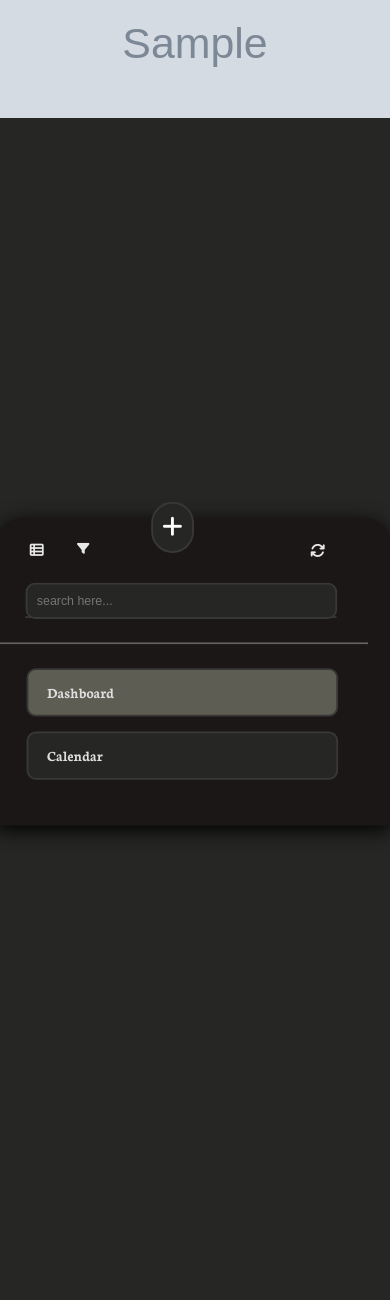
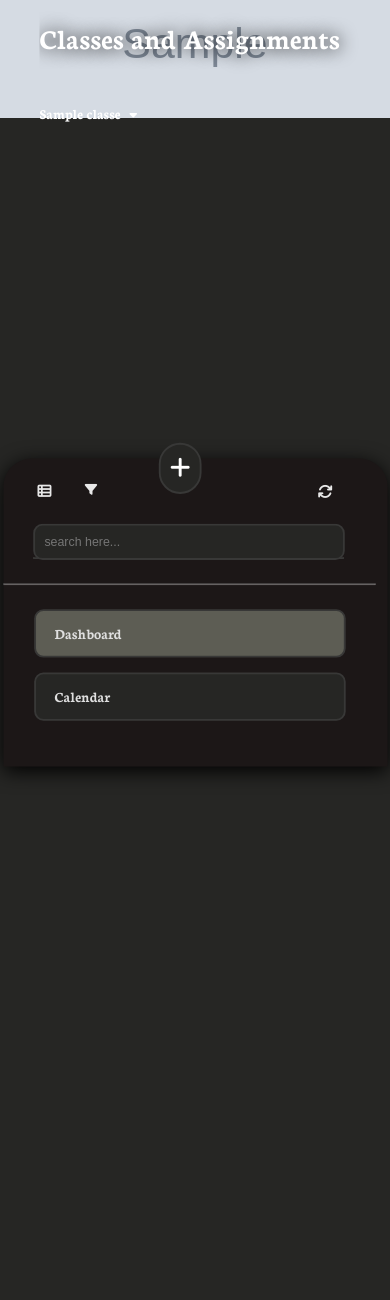
Before and after one commit to lhforsythe/assignMe, a Django app: page /accounts/dashboard/ in a window 390 px wide. Shown: the top 1300 px of the page. Run offline with Django 5.2, Linux system fonts and the light colour scheme; a user stored in the database is signed in; data comes from the database, SQL or seed files in the repository; tables that the repository leaves empty hold one stand-in row (values such as "Sample post"); grey boxes marked "Sample" are stand-in pictures; some libraries are stand-ins or nearby versions.

Commit message:
Yep, you guessed it, more mobile optimizations--it's now actually usable on mobile.

```diff
--- a/djangoproject/static/main.css
+++ b/djangoproject/static/main.css
@@ -380,7 +380,7 @@ transform: translate(573px,-811px);
       position: absolute;
       transform: translate(0px,523px) !important;
       z-index: -999;
-      margin-left: -8px !important;
+      margin-left: 0px !important;
     }
     #changeHeader {
         display: none;
@@ -388,7 +388,9 @@ transform: translate(573px,-811px);
     .courseAssign {
         transform: scale(0.9);
         margin-left: 21px;
-        margin-top: -241px !important;
+        margin-top: 54px !important;
+        overflow: scroll;
+        height: 189vh;
     }
     .assignments {
         grid-template-columns: repeat(1, 1fr);
@@ -400,11 +402,11 @@ transform: translate(573px,-811px);
         min-height: 331px !important;
         max-height: 331px;
         transform: scale(0.93);
-        margin-left: -27px !important;
+        margin-left: -11px !important;
         border-radius: 30px 30px 0px 0px !important;
         position: sticky;
-        top: 60vh;
-        width: 109vw !important;
+        top: 53vh;
+        width: 106vw !important;
         box-shadow: 0px 5px 22px black;
     }
     .container {
@@ -412,6 +414,8 @@ transform: translate(573px,-811px);
         min-height: 2200px !important;
         grid-template-areas: none !important;
         margin-top:-563px;
+        width: 100vw;
+        transform: translate(-8px, 0px);
     }
     .dashboard-btn {
         transform: translate(33px,162px);
```
